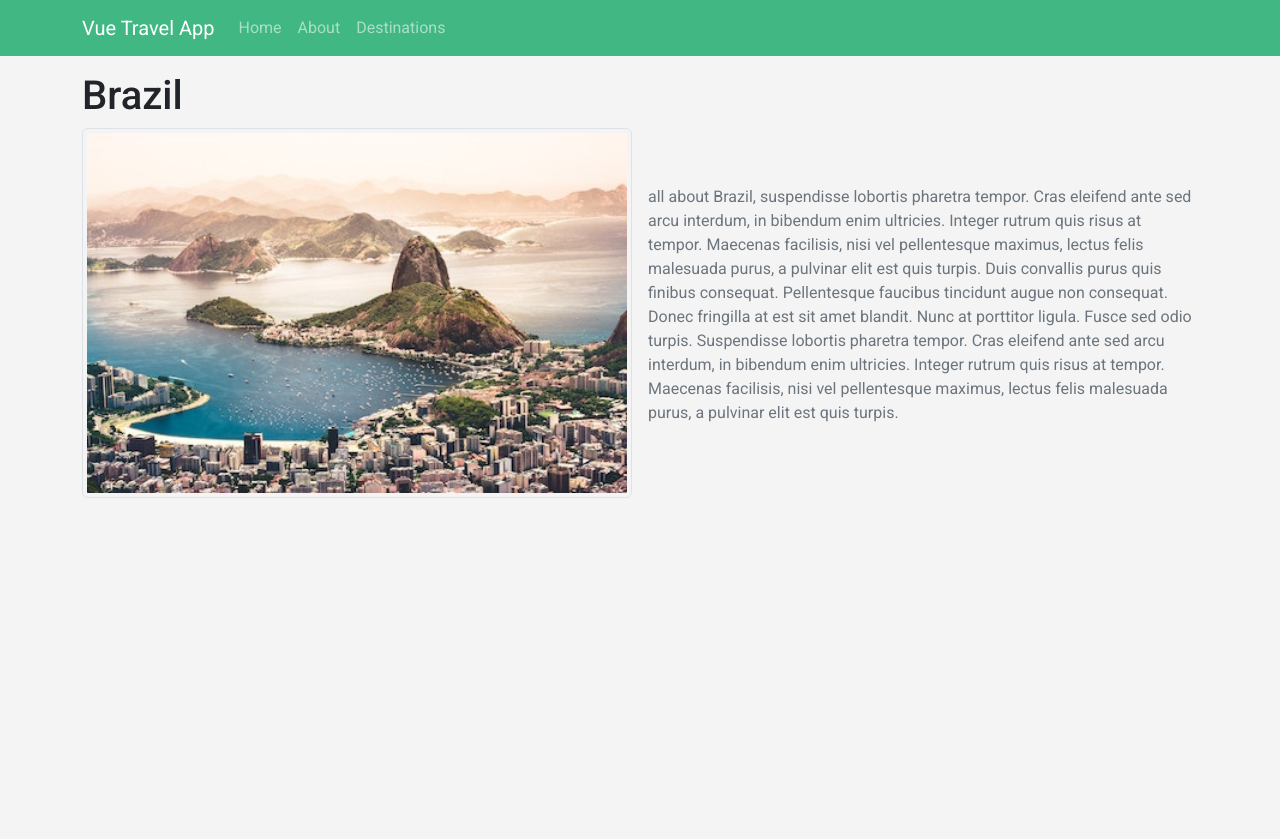
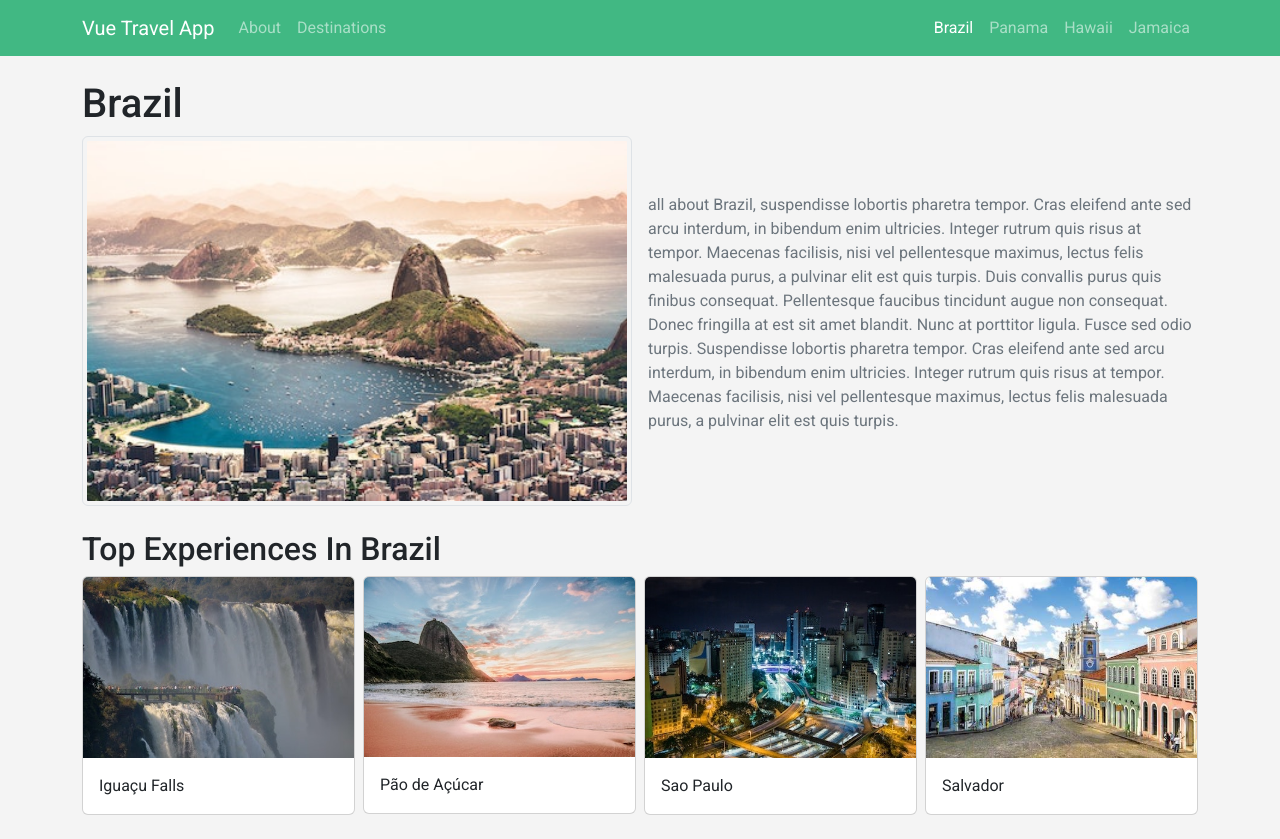
Before and after one commit to AzengaKevin/vue-travel-app, a Vue app: page /destinations/brazil in a window 1280 px wide. Before the commit the page ends 800 px from the top, so only its background shows below. Built offline with nearby package versions, Linux system fonts and the light colour scheme.

Commit message:
WIP: Adding destination experience on each page

```diff
--- a/index.html
+++ b/index.html
@@ -4,7 +4,7 @@
     <meta charset="UTF-8" />
     <link rel="icon" href="/favicon.ico" />
     <meta name="viewport" content="width=device-width, initial-scale=1.0" />
-    <title>Vite App</title>
+    <title>Vue Travel App</title>
   </head>
   <body>
     <div id="app"></div>
--- a/src/App.vue
+++ b/src/App.vue
@@ -1,11 +1,16 @@
 <script setup>
 import TheNavigation from '@/components/TheNavigation.vue';
+import srcData from '@/data.json';
+import { computed } from 'vue';
+
+const destinations = computed(() => srcData.destinations);
+
 </script>
 <template>
   <header>
-      <the-navigation />
+      <the-navigation :destinations="destinations" />
   </header>
-  <div class="container py-3">
-    <router-view></router-view>
+  <div class="container py-4">
+    <router-view :key="$route.path"></router-view>
   </div>
 </template>
--- /dev/null
+++ b/src/components/ExperienceCard.vue
@@ -0,0 +1,14 @@
+<script setup>
+    defineProps({
+        experience: Object
+    })
+</script>
+
+<template>
+    <div class="card">
+        <img :src="`/images/${experience.image}`" class="card-img-top" :alt="experience.name">
+        <div class="card-body">
+            <p class="card-text">{{ experience.name }}</p>
+        </div>
+    </div>
+</template>
--- a/src/components/TheNavigation.vue
+++ b/src/components/TheNavigation.vue
@@ -1,3 +1,9 @@
+<script setup>
+    defineProps({
+        destinations: Object
+    })
+</script>
+
 <template>
     <nav class="navbar navbar-expand-md navbar-dark bg-primary">
         <div class="container">
@@ -9,15 +15,17 @@
             <div id="global-navigation" class="navbar-collapse collapse">
                 <ul class="navbar-nav me-auto">
                     <li class="nav-item">
-                        <router-link to="/" class="nav-link">Home</router-link>
-                    </li>
-                    <li class="nav-item">
                         <router-link to="/about" class="nav-link">About</router-link>
                     </li>
                     <li class="nav-item">
                         <router-link to="/destinations" class="nav-link">Destinations</router-link>
                     </li>
                 </ul>
+                <ul class="navbar-nav ms-auto">
+                    <li v-for="destination in destinations" :key="destination.id">
+                    <router-link :to="{ name: 'destinations.detail', params: { slug: destination.slug } }" class="nav-link">{{ destination.name }}</router-link>
+                    </li>
+                </ul>
             </div>
         </div>
     </nav>
--- a/src/style/app.scss
+++ b/src/style/app.scss
@@ -32,6 +32,7 @@ $secondary: #35495e;
 @import "../../node_modules/bootstrap/scss/transitions";
 @import "../../node_modules/bootstrap/scss/close";
 @import "../../node_modules/bootstrap/scss/buttons";
+@import "../../node_modules/bootstrap/scss/card";
 
 // 7. Optionally include utilities API last to generate classes based on the Sass map in `_utilities.scss`
 @import "../../node_modules/bootstrap/scss/utilities/api";
--- a/src/views/destinations/DetailView.vue
+++ b/src/views/destinations/DetailView.vue
@@ -2,6 +2,7 @@
 import { computed } from 'vue';
 import { useRoute } from 'vue-router';
 import sourceData from '@/data.json';
+import ExperienceCard from '@/components/ExperienceCard.vue';
 
 const route = useRoute()
 
@@ -20,4 +21,12 @@ const destination = computed(() => sourceData.destinations.find(dest => dest.slu
             <p class="text-muted">{{ destination.description }}</p>
         </div>
     </div>
+    <section class="mt-4">
+        <h2>Top Experiences In {{ destination.name }}</h2>
+        <div class="row g-2 row-cols-1 row-cols-sm-2 row-cols-md-3 row-cols-lg-4">
+            <div v-for="experience in destination.experiences" :key="experience.slug" class="col">
+                <experience-card :experience="experience" />
+            </div>
+        </div>
+    </section>
 </template>
```
